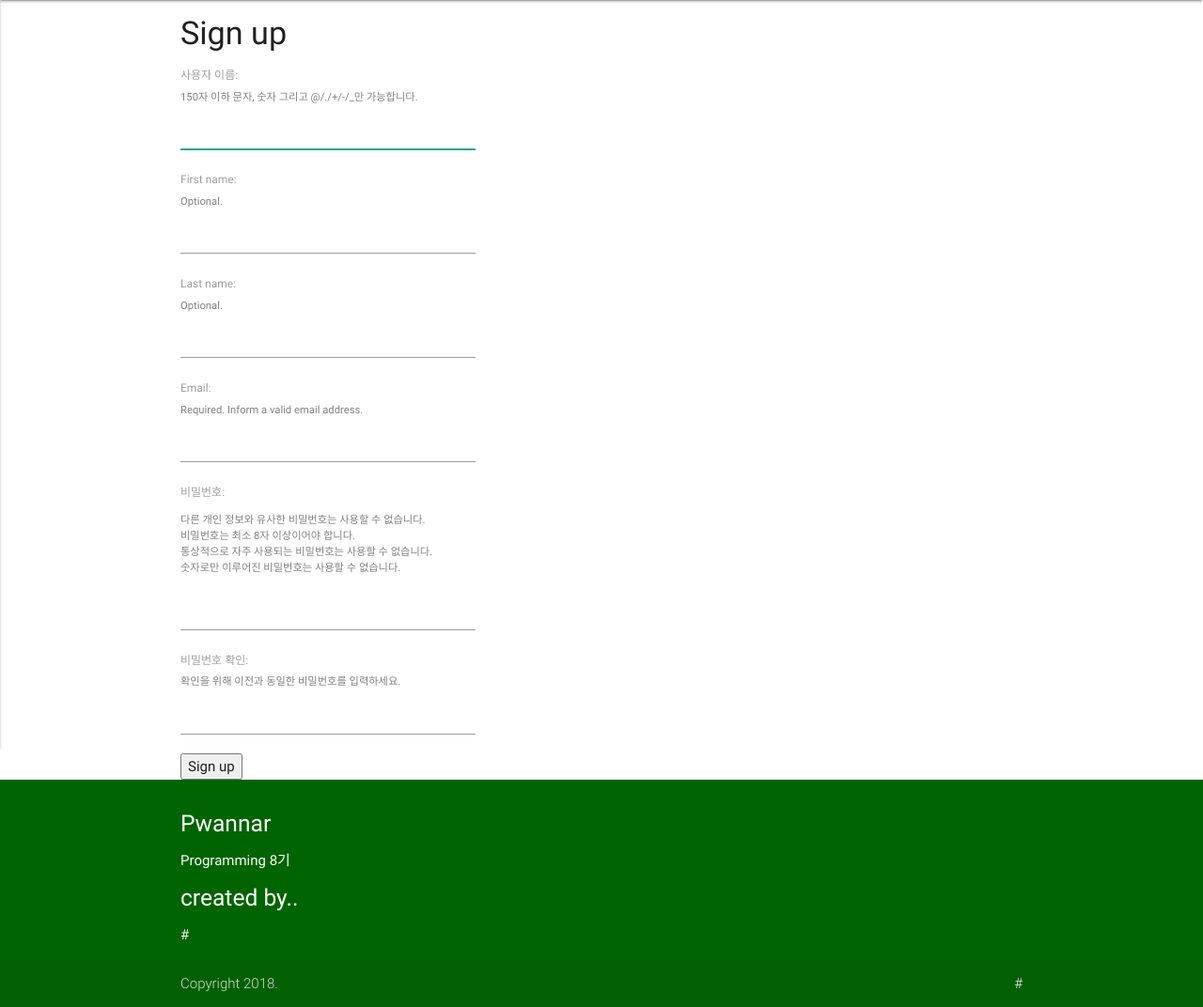
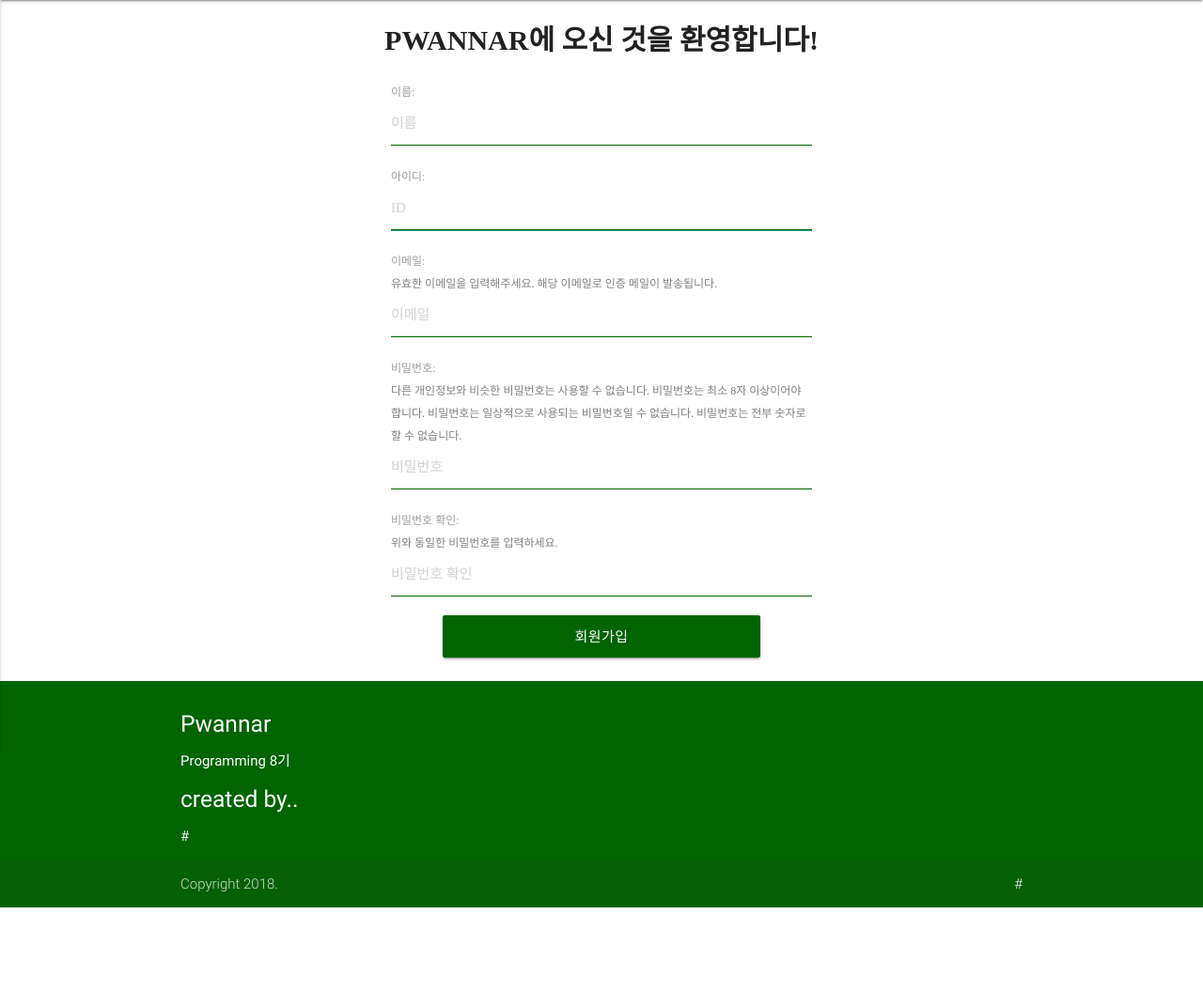
Before and after one commit to insung151/Pwannar, a Django app: page /accounts/signup/ in a window 1280 px wide. Shown: the part 64-1136 px from the top of the page at 94% size. After the commit the page ends 1030 px from the top, so only its background shows below. Run offline with Django 3.2, Linux system fonts and the light colour scheme; some libraries are stand-ins or nearby versions; some web fonts are replaced.

Commit message:
회원가입 로그인 수정

```diff
--- a/PlanningBoard/forms.py
+++ b/PlanningBoard/forms.py
@@ -1,5 +1,4 @@
 from django import forms
-
 from .models import (
     Planning,
     Tag_Region,
@@ -7,6 +6,7 @@ from .models import (
     Comment
     )
 from team.models import Team
+
 
 class PlanningCreateForm(forms.ModelForm):
     def __init__(self, profile, *args, **kwargs):
@@ -27,6 +27,7 @@ class PlanningCreateForm(forms.ModelForm):
             'recruiting_number': forms.NumberInput(attrs={'type': 'range', 'min': '0', 'max': '100'})
         }
 
+
 class CommentForm(forms.ModelForm):
     class Meta:
         model = Comment
--- a/PlanningBoard/models.py
+++ b/PlanningBoard/models.py
@@ -110,7 +110,7 @@ class Comment(models.Model):
         )
 
     created_at = models.DateTimeField(auto_now_add=True)
-    content = models.CharField(max_length=100)
+    content = models.TextField(max_length=100, verbose_name='댓글')
 
     def __str__(self):
         return self.content
--- a/PlanningBoard/static/css/board.css
+++ b/PlanningBoard/static/css/board.css
@@ -1,3 +1,8 @@
+@import url(http://fonts.googleapis.com/earlyaccess/nanumbrushscript.css);
+@import url(http://fonts.googleapis.com/earlyaccess/nanumgothic.css);
+@import url(http://fonts.googleapis.com/earlyaccess/nanummyeongjo.css);
+@import url(http://fonts.googleapis.com/earlyaccess/nanumpenscript.css);
+
 li.list_set {
     float:left;
     padding: 10px;
--- a/Pwannar/templates/base.html
+++ b/Pwannar/templates/base.html
@@ -70,7 +70,7 @@
               <li><a href="{% url 'accounts:myinfo' request.user.username %}">프로필</a></li>
               <li><a href="{% url 'message:messages' %}">받은쪽지</a></li>
               <li><a href="{% url 'message:send_messages' %}">보낸쪽지</a></li>
-              <li><a href="{% url 'accounts:signout' %}">로그아웃</a><li>
+              <li><a href="{% url 'accounts:signout' %}">로그아웃</a></li>
             </ul>
           </li>
           {% else %}
--- a/accounts/forms.py
+++ b/accounts/forms.py
@@ -8,19 +8,75 @@ from .models import Profile
 
 
 class SignUpForm(UserCreationForm):
-    first_name = forms.CharField(max_length=30, required=False, help_text='Optional.')
-    last_name = forms.CharField(max_length=30, required=False, help_text='Optional.')
-    email = forms.EmailField(max_length=254, help_text='Required. Inform a valid email address.')
+    def __init__(self, *args, **kwargs):
+        super(SignUpForm, self).__init__(*args, **kwargs)
+        self.fields['first_name'].label = '이름'
+        self.fields['username'].label = '아이디'
+        self.fields['email'].label = '이메일'
+        self.fields['password1'].label = '비밀번호'
+        self.fields['password2'].label = '비밀번호 확인'
+
+    first_name = forms.CharField(
+        max_length=30,
+        widget=forms.TextInput(
+            attrs={
+                'style': 'border-color: darkgreen;',
+                'placeholder': '이름'
+            }
+        )
+    )
+    username = forms.CharField(
+        max_length=30,
+        widget=forms.TextInput(
+            attrs={
+                'style': 'border-color: darkgreen;',
+                'placeholder': 'ID'
+            }
+        )
+    )
+    email = forms.EmailField(
+        max_length=254,
+        help_text='유효한 이메일을 입력해주세요. 해당 이메일로 인증 메일이 발송됩니다.',
+        widget=forms.TextInput(
+            attrs={
+                'style': 'border-color: darkgreen',
+                'placeholder': '이메일',
+            })
+    )
+    password1 = forms.CharField(
+        max_length=30,
+        help_text='다른 개인정보와 비슷한 비밀번호는 사용할 수 없습니다. 비밀번호는 최소 8자 이상이어야 합니다. 비밀번호는 일상적으로 사용되는 비밀번호일 수 없습니다. 비밀번호는 전부 숫자로 할 수 없습니다.',
+        widget=forms.TextInput(
+            attrs={
+                'style': 'border-color: darkgreen;',
+                'placeholder': '비밀번호',
+                'type': 'password',
+            }
+        )
+    )
+    password2 = forms.CharField(
+        max_length=30,
+        help_text='위와 동일한 비밀번호를 입력하세요.',
+        widget=forms.TextInput(
+            attrs={
+                'style': 'border-color: darkgreen;',
+                'placeholder': '비밀번호 확인',
+                'type': 'password',
+            }
+        )
+    )
+
+
 
     class Meta:
         model = User
-        fields = ('username', 'first_name', 'last_name', 'email', 'password1', 'password2', )
+        fields = ('first_name', 'username', 'email', 'password1', 'password2',)
 
     def clean_email(self):
         email = self.cleaned_data.get('email')
         username = self.cleaned_data.get('username')
         if email and User.objects.filter(email=email).exclude(username=username).exists():
-            raise forms.ValidationError('이미 가입된 이메일 입니다.')
+            raise forms.ValidationError('이미 가입된 이메일입니다.')
         return email
 
 
@@ -28,8 +84,27 @@ class LoginForm(AuthenticationForm):
     error_messages = {
         'invalid_login': ("아이디 또는 비밀번호가 틀렸습니다."
                           ),
-        'inactive': "이메일 인증을 완료해주세요 <buttton>이메일 재전송</button>",
+        'inactive': "이메일 인증을 완료해주세요. <buttton>이메일 재전송</button>",
     }
+    username = forms.CharField(
+        max_length=30,
+        widget=forms.TextInput(
+            attrs={
+                'style': 'border-color: darkgreen;',
+                'placeholder': 'ID'
+            }
+        )
+    )
+    password = forms.CharField(
+        max_length=30,
+        widget=forms.TextInput(
+            attrs={
+                'style': 'border-color: darkgreen;',
+                'placeholder': '비밀번호',
+                'type': 'password',
+            }
+        )
+    )
 
     class Meta:
         model = User
--- /dev/null
+++ b/accounts/static/css/signin.css
@@ -0,0 +1,4 @@
+#signupbutton:hover {
+    text-decoration: underline;
+    color: darkgreen;
+}
--- a/accounts/templates/signup.html
+++ b/accounts/templates/signup.html
@@ -1,11 +1,14 @@
 {% extends 'base.html' %}
 
 {% block content %}
-  <h4>Sign up</h4>
+  <div style="margin: 20px 0; font-size: 30px; font-weight: bold; text-align: center; font-family: NanumBarunPen;">
+    PWANNAR에 오신 것을 환영합니다!
+  </div>
   <form method="post">
     {% csrf_token %}
+    <div style="font-family: NanumBarunPen; font-size: 16px; width: 50%; margin: 0 auto;">
       {% for field in form %}
-      <span id="span-fixed">
+        <span>
         {{ field.label_tag }}<br>
           {% if field.help_text %}
             <small style="color: grey">{{ field.help_text }}</small>
@@ -16,6 +19,9 @@
           {% endfor %}
         </span>
       {% endfor %}
-    <button type="submit">Sign up</button>
+    </div>
+    <div style="text-align: center;">
+      <button type="submit" class="waves-effect waves-light btn" style="color: white; background-color: darkgreen; padding: 5px 140px; padding-bottom: 40px; font-family: NanumBarunPen; margin-bottom: 25px;">회원가입</button>
+    </div>
   </form>
 {% endblock %}
```
Also changed, not shown: PlanningBoard/templates/comment_list.html (+10 -3 lines), PlanningBoard/templates/detail.html (+33 -32 lines), PlanningBoard/templates/planning_list.html (+19 -17 lines), accounts/templates/signin.html (+29 -9 lines), ClubBoard/migrations/0005_merge_20180223_1916.py (added), PlanningBoard/migrations/0026_auto_20180223_2034.py (added), PlanningBoard/migrations/0027_auto_20180223_2055.py (added), Pwannar/static/css/fix.css (line endings or trailing spaces), accounts/migrations/0006_merge_20180223_1916.py (added), accounts/static/css/accountsfix.css (line endings or trailing spaces), team/migrations/0006_merge_20180223_1916.py (added). Lines whose indentation alone changed are shown as unchanged.
